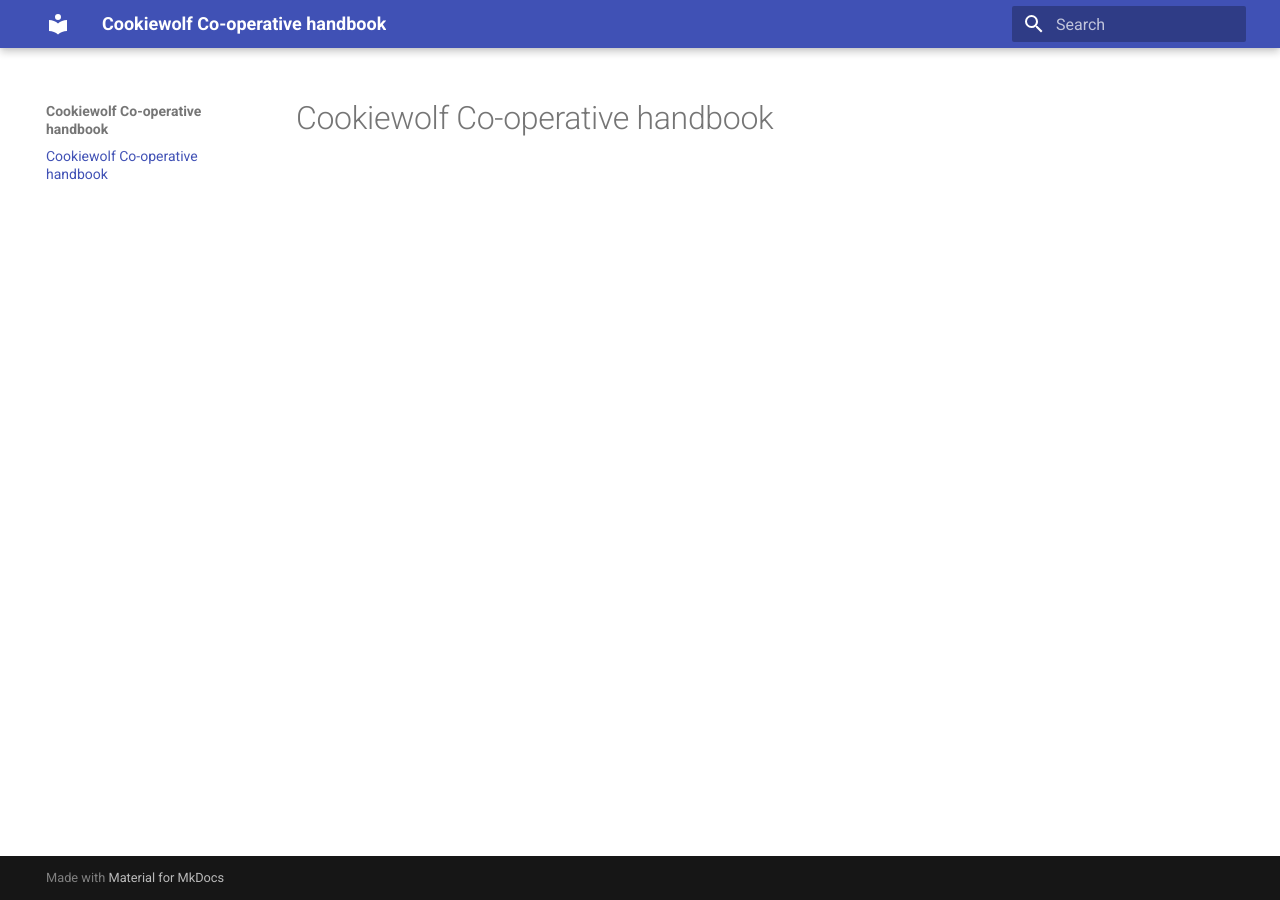
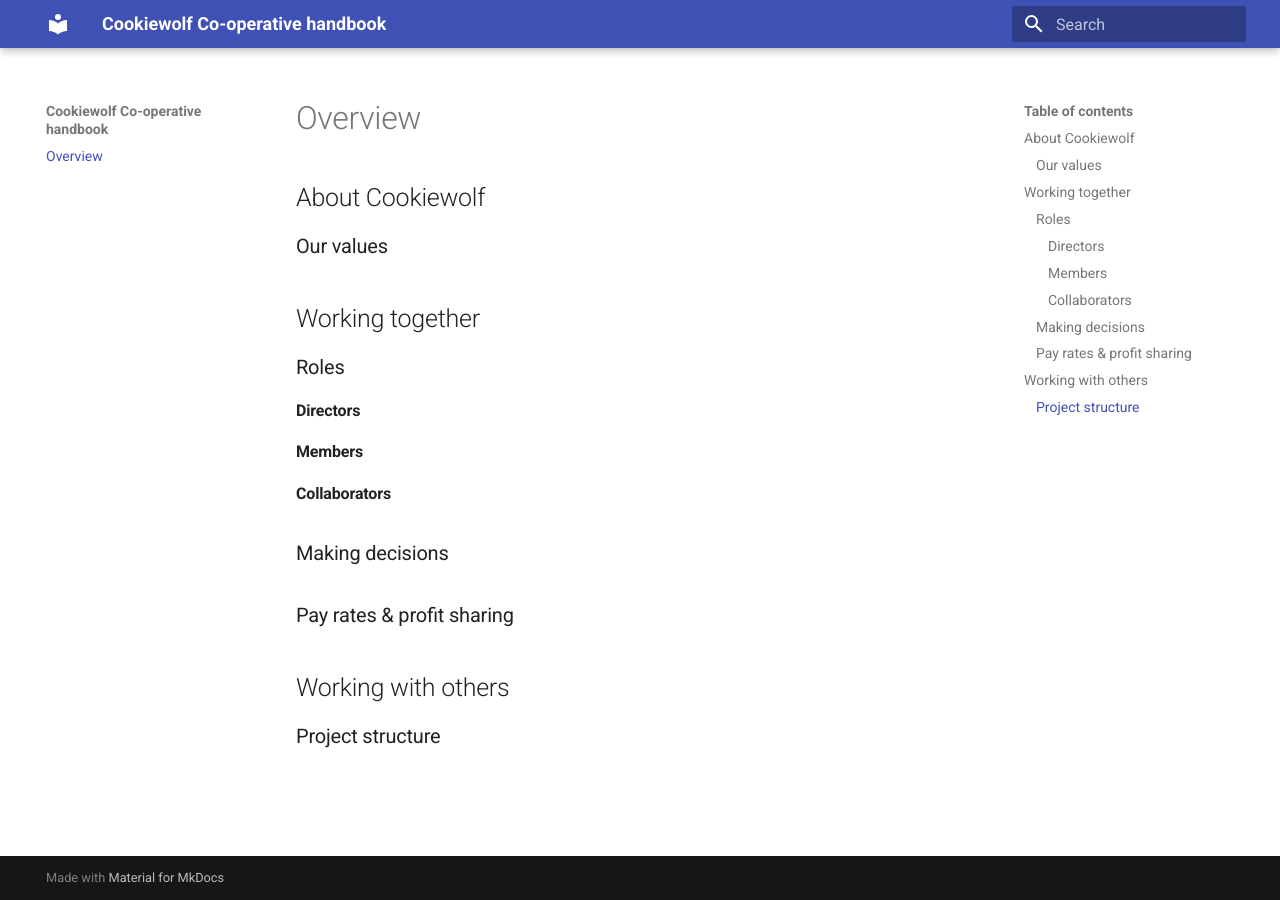
Before and after one commit to cookiewolf/handbook, an MkDocs documentation site: the page built from docs/index.md, in a window 1280 px wide. Built offline with MkDocs 1.6.1 and Material for MkDocs 9.7.7, drawn with Linux system fonts in a browser that asks for light colours.

Commit message:
Update outine

```diff
--- a/docs/index.md
+++ b/docs/index.md
@@ -1 +1,23 @@
-# Cookiewolf Co-operative handbook
+# Overview
+
+## About Cookiewolf
+
+### Our values
+
+## Working together
+
+### Roles
+
+#### Directors
+
+#### Members
+
+#### Collaborators
+
+### Making decisions
+
+### Pay rates & profit sharing
+
+## Working with others
+
+### Project structure
```
